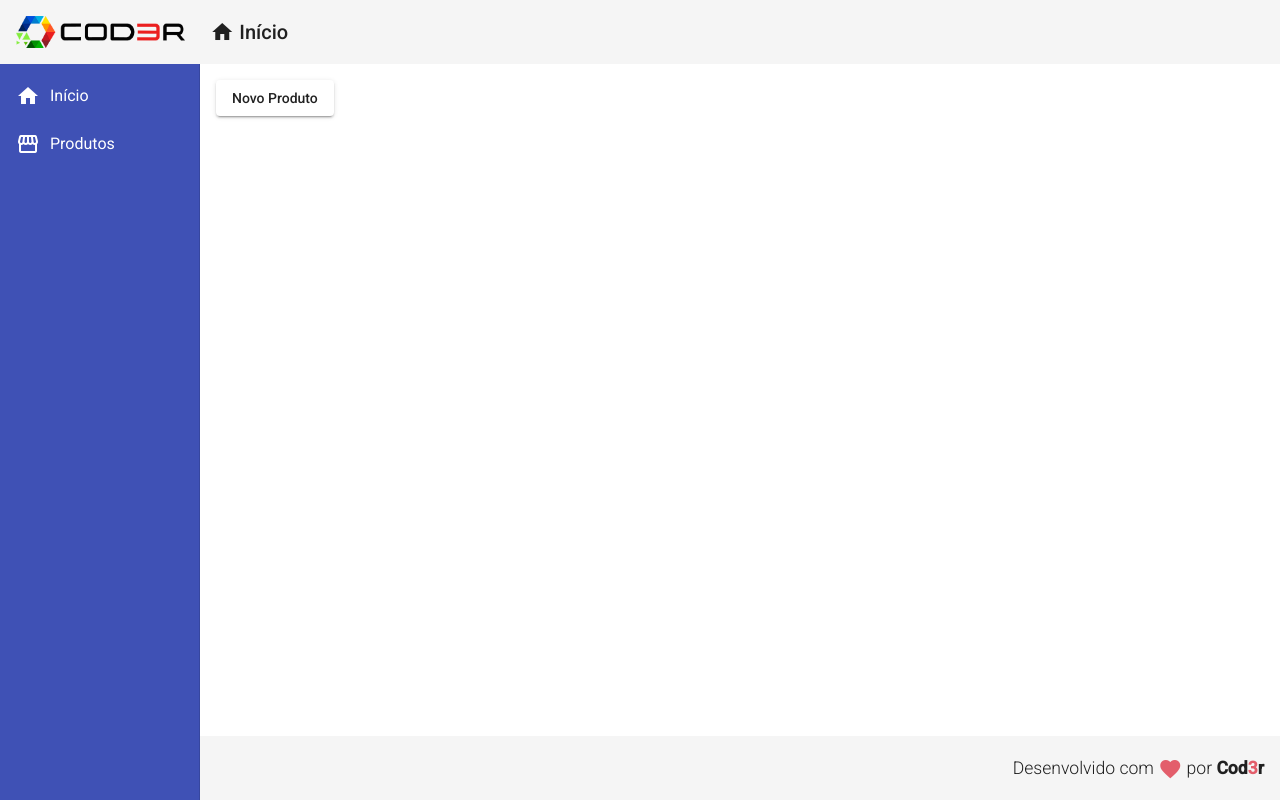
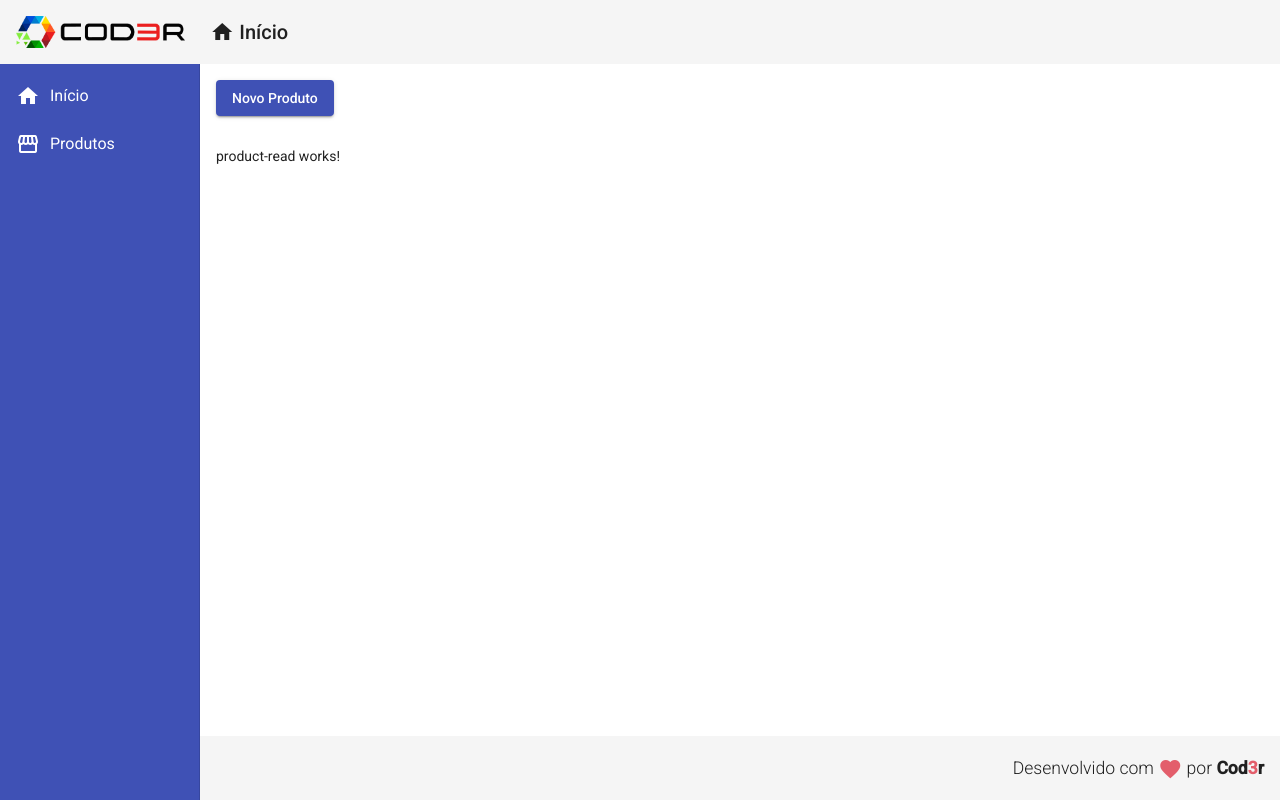
Before and after one commit to LuizCarlosVilela/LojaVirtual-Angular9, an Angular app in the folder frontend/: page /products in a window 1280 px wide. Built offline with nearby package versions, Linux system fonts and the light colour scheme; no server answers.

Commit message:
Fazendo método http get e component para leitura de dados

```diff
--- a/frontend/src/app/app.module.ts
+++ b/frontend/src/app/app.module.ts
@@ -26,6 +26,7 @@
 import { FormsModule } from "@angular/forms";
 import { MatFormFieldModule } from "@angular/material/form-field";
 import { MatInputModule } from "@angular/material/input";
+import { ProductReadComponent } from './components/product/product-read/product-read.component';
 
 @NgModule({
   declarations: [
@@ -37,7 +38,8 @@
     ProductCrudComponent,
     RedDirective,
     ForDirective,
-    ProductCreateComponent
+    ProductCreateComponent,
+    ProductReadComponent
   ],
   imports: [
     BrowserModule,
--- /dev/null
+++ b/frontend/src/app/components/product/product-read/product-read.component.html
@@ -0,0 +1 @@
+<p>product-read works!</p>
--- /dev/null
+++ b/frontend/src/app/components/product/product-read/product-read.component.ts
@@ -0,0 +1,23 @@
+import { Component, OnInit } from '@angular/core';
+import { Product } from '../product.model';
+import { ProductService } from '../product.service';
+
+@Component({
+  selector: 'app-product-read',
+  templateUrl: './product-read.component.html',
+  styleUrls: ['./product-read.component.css']
+})
+export class ProductReadComponent implements OnInit {
+
+  products: Product[];
+
+  constructor(private productService: ProductService) { }
+
+  ngOnInit(): void {
+    this.productService.read().subscribe(products => {
+      this.products = products
+      console.log(products)
+      })
+  }
+
+}
--- a/frontend/src/app/components/product/product.service.ts
+++ b/frontend/src/app/components/product/product.service.ts
@@ -27,4 +27,8 @@
   create(pruduct: Product): Observable<Product>{
     return this.http.post<Product>(this.baseUrl, pruduct);
   }
+
+  read(): Observable<Product[]> {
+    return this.http.get<Product[]>(this.baseUrl);
+  }
 }
--- a/frontend/src/app/views/product-crud/product-crud.component.css
+++ b/frontend/src/app/views/product-crud/product-crud.component.css
@@ -0,0 +1,3 @@
+button {
+    margin-bottom: 30px;
+}
--- a/frontend/src/app/views/product-crud/product-crud.component.html
+++ b/frontend/src/app/views/product-crud/product-crud.component.html
@@ -1,4 +1,6 @@
 
-<button mat-raised-button (click)="navigateToProductCreate()">
+<button mat-raised-button (click)="navigateToProductCreate()" color="primary">
     Novo Produto
 </button>
+
+<app-product-read></app-product-read>
```
Also changed, not shown: frontend/src/app/components/product/product-read/product-read.component.css (added).
